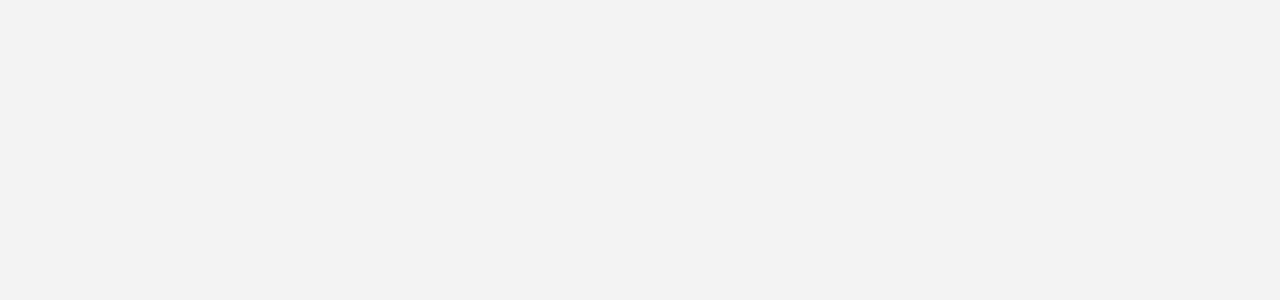
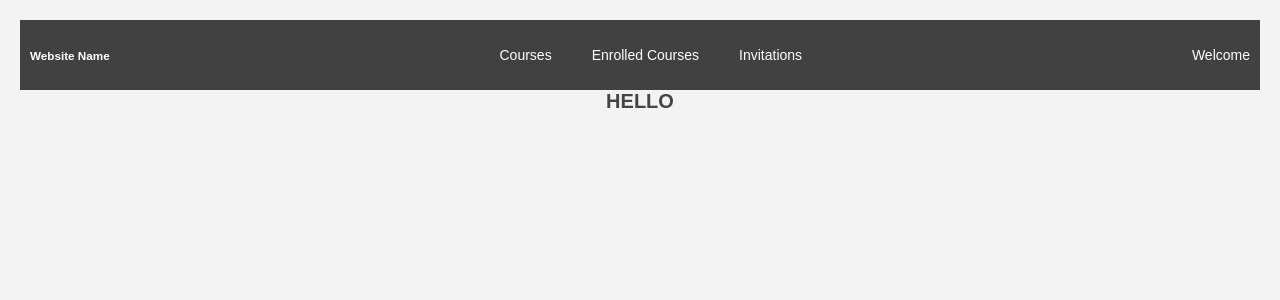
Before and after one commit to AhmadAbouAmoun/e_learning_website, a React (Create React App) app: page /homepage/Enrolled/course-info/1 in a window 1280 px wide. Before the commit this address had no page. Shown: the top 300 px of the page. Built offline with nearby package versions, Linux system fonts and the light colour scheme; no server answers.

Commit message:
fixed the navigation in the whole website

```diff
--- a/src/App.js
+++ b/src/App.js
@@ -3,6 +3,9 @@ import Signin from "./pages/Signin";
 import Signup from "./pages/Signup";
 import HomePage from "./pages/HomePage";
 import AdminPanel from "./pages/Admin_Panel";
+import Course from "./components/Courses";
+import EnrolledCourses from "./components/EnrolledCourses";
+import CourseInfo from "./pages/CourseInfo";
 
 function App() {
     return (
@@ -10,7 +13,7 @@ function App() {
             <Routes>
                 <Route path="/" element={<Signup />} />
                 <Route path="/signin" element={<Signin />} />
-                <Route path="/homepage" element={<HomePage />} />
+                <Route path="/homepage/*" element={<HomePage />}></Route>
                 <Route path="/AdminPanel" element={<AdminPanel />} />
             </Routes>
         </div>
--- a/src/components/EnrolledCourses.js
+++ b/src/components/EnrolledCourses.js
@@ -1,9 +1,13 @@
 import React, {useEffect, useState} from "react";
 import style from "../styles/course.module.css";
+import {Outlet, Route, Routes, useLocation, useNavigate} from "react-router-dom";
+import CourseInfo from "../pages/CourseInfo";
 
 const EnrolledCourses = () => {
     const [courses, setCourses] = useState([]);
-
+    const location = useLocation();
+    const isPath = location.pathname.includes("course-info");
+    const navigate = useNavigate();
     useEffect(() => {
         fetch(`http://localhost/e-learning-website/server/GetEnrolled.php`, {
             method: "POST",
@@ -14,7 +18,6 @@ const EnrolledCourses = () => {
         })
         .then((response) => response.json())
         .then((data) => {
-            console.log(data);
             if (Array.isArray(data)) {
                 setCourses([...data]);
             } else {
@@ -27,14 +30,24 @@ const EnrolledCourses = () => {
     }, []);
 
     return (
-        <div style={{padding: "20px"}}>
-            {courses.map((course) => (
-                <div key={course.id} className={style.card}>
-                    <h3 style={{margin: 0}}>{course.name}</h3>
-                    <button className={style.button}>View</button>
+        <>
+            {!isPath && (
+                <div style={{padding: "20px"}}>
+                    {courses.map((course) => (
+                        <div key={course.course_id} className={style.card}>
+                            <h3 style={{margin: 0}}>{course.course_name}</h3>
+                            <button
+                                className={style.button}
+                                onClick={() => navigate(`course-info/${course.course_id}`)}
+                            >
+                                View
+                            </button>
+                        </div>
+                    ))}
                 </div>
-            ))}
-        </div>
+            )}
+            <Outlet />
+        </>
     );
 };
 
--- /dev/null
+++ b/src/pages/CourseInfo.js
@@ -0,0 +1,7 @@
+import {useParams} from "react-router-dom";
+
+const CourseInfo = () => {
+    const {courseId} = useParams();
+    return <h1>HELLO</h1>;
+};
+export default CourseInfo;
--- a/src/pages/HomePage.js
+++ b/src/pages/HomePage.js
@@ -2,8 +2,10 @@ import {useState} from "react";
 import Courses from "../components/Courses";
 import "../styles/navbar.css";
 import EnrolledCourses from "../components/EnrolledCourses";
+import {Route, Routes, useNavigate} from "react-router-dom";
+import CourseInfo from "./CourseInfo";
 const HomePage = () => {
-    const [page, setPage] = useState("Courses");
+    const navigate = useNavigate();
     return (
         <div>
             <nav className="navbar">
@@ -12,31 +14,29 @@ const HomePage = () => {
                 <ul>
                     <li
                         onClick={() => {
-                            setPage("Courses");
+                            navigate("Courses");
                         }}
                     >
                         Courses{" "}
                     </li>
                     <li
                         onClick={() => {
-                            setPage("Enrolled");
+                            navigate("Enrolled");
                         }}
                     >
                         Enrolled Courses
                     </li>
-                    <li
-                        onClick={() => {
-                            setPage("Invitations");
-                        }}
-                    >
-                        Invitations
-                    </li>
+                    <li onClick={() => {}}>Invitations</li>
                 </ul>
 
                 <span>Welcome</span>
             </nav>
-            {page === "Courses" && <Courses />}
-            {page === "Enrolled" && <EnrolledCourses />}
+            <Routes>
+                <Route path="Courses" element={<Courses />} />
+                <Route path="Enrolled/*" element={<EnrolledCourses />}>
+                    <Route path="course-info/:id" element={<CourseInfo />} />
+                </Route>
+            </Routes>
         </div>
     );
 };
```
